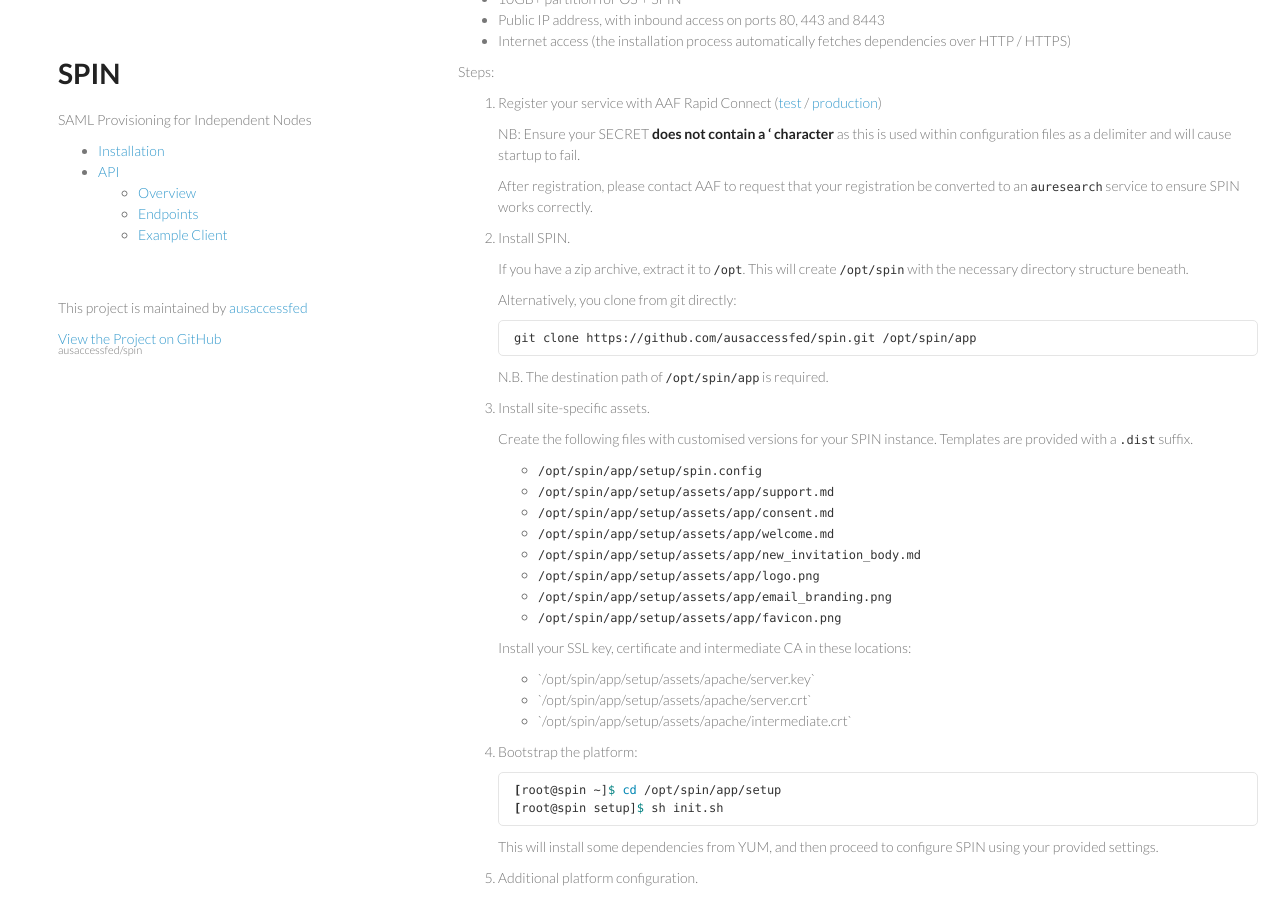
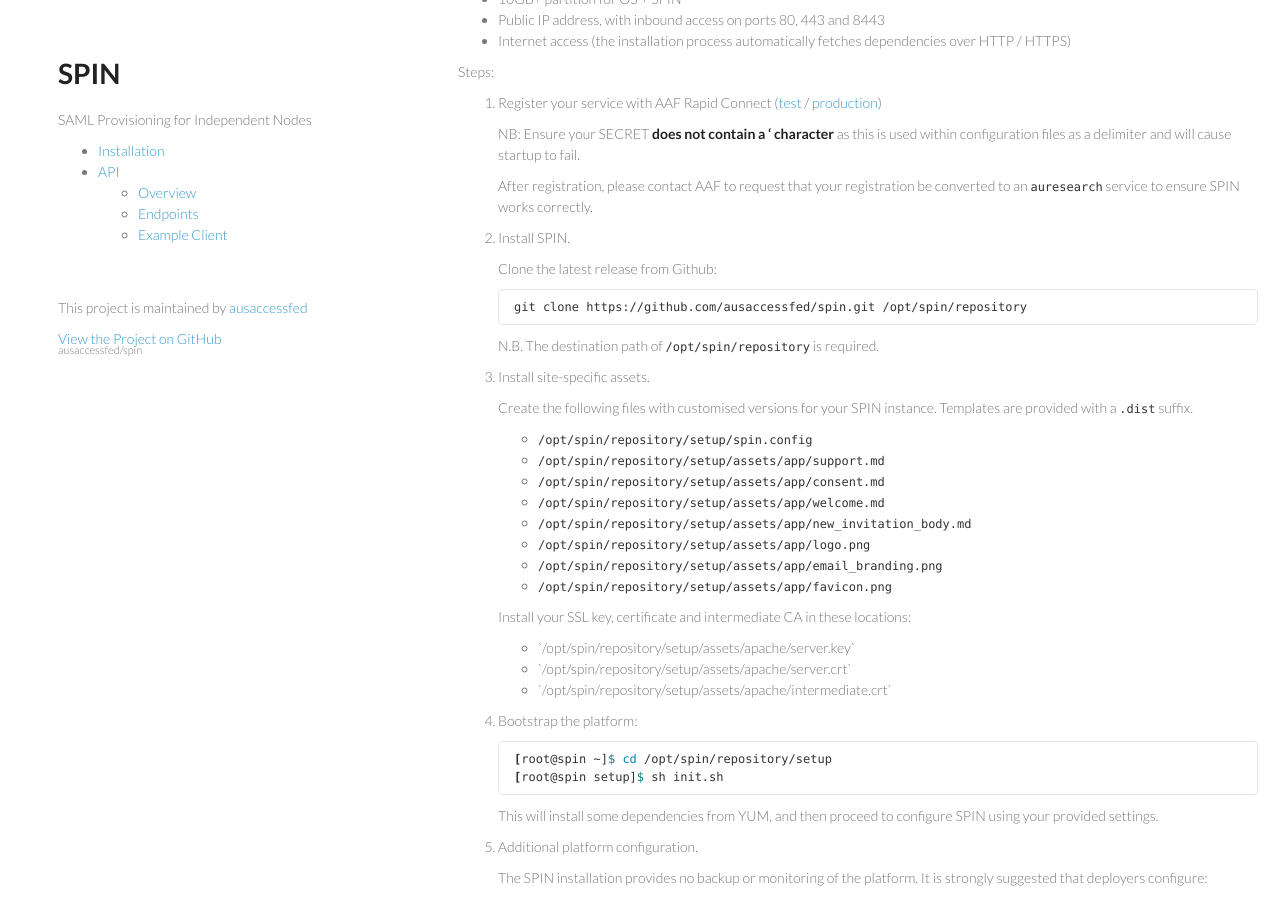
Before and after one commit to ausaccessfed/spin, a Jekyll site: the page built from index.md, in a window 1280 px wide and 900 px high, scrolled down 286 px. Built offline with Jekyll 4.4.1, drawn with Linux system fonts in a browser that asks for light colours; nearby versions of some CDN libraries; Markdown is read by kramdown in place of the engine named in the settings; some of the changed text lies outside the part shown.

Commit message:
Update website for public 1.0.0 release

````diff
--- a/index.md
+++ b/index.md
@@ -33,39 +33,37 @@ Steps:
 
 2.  Install SPIN.
 
-    If you have a zip archive, extract it to `/opt`. This will create `/opt/spin` with the necessary directory structure beneath.
-
-    Alternatively, you clone from git directly:
+    Clone the latest release from Github:
 
     ```bash
-    git clone https://github.com/ausaccessfed/spin.git /opt/spin/app
+    git clone https://github.com/ausaccessfed/spin.git /opt/spin/repository
     ```
-    N.B. The destination path of `/opt/spin/app` is required.
+    N.B. The destination path of `/opt/spin/repository` is required.
 
 3.  Install site-specific assets.
 
     Create the following files with customised versions for your SPIN instance.
     Templates are provided with a `.dist` suffix.
-      - `/opt/spin/app/setup/spin.config`
-      - `/opt/spin/app/setup/assets/app/support.md`
-      - `/opt/spin/app/setup/assets/app/consent.md`
-      - `/opt/spin/app/setup/assets/app/welcome.md`
-      - `/opt/spin/app/setup/assets/app/new_invitation_body.md`
-      - `/opt/spin/app/setup/assets/app/logo.png`
-      - `/opt/spin/app/setup/assets/app/email_branding.png`
-      - `/opt/spin/app/setup/assets/app/favicon.png`
+      - `/opt/spin/repository/setup/spin.config`
+      - `/opt/spin/repository/setup/assets/app/support.md`
+      - `/opt/spin/repository/setup/assets/app/consent.md`
+      - `/opt/spin/repository/setup/assets/app/welcome.md`
+      - `/opt/spin/repository/setup/assets/app/new_invitation_body.md`
+      - `/opt/spin/repository/setup/assets/app/logo.png`
+      - `/opt/spin/repository/setup/assets/app/email_branding.png`
+      - `/opt/spin/repository/setup/assets/app/favicon.png`
 
     Install your SSL key, certificate and intermediate CA in these locations:
       <ul>
-        <li>`/opt/spin/app/setup/assets/apache/server.key`</li>
-        <li>`/opt/spin/app/setup/assets/apache/server.crt`</li>
-        <li>`/opt/spin/app/setup/assets/apache/intermediate.crt`</li>
+        <li>`/opt/spin/repository/setup/assets/apache/server.key`</li>
+        <li>`/opt/spin/repository/setup/assets/apache/server.crt`</li>
+        <li>`/opt/spin/repository/setup/assets/apache/intermediate.crt`</li>
       </ul>
 
 4.  Bootstrap the platform:
 
     ```bash
-    [root@spin ~]$ cd /opt/spin/app/setup
+    [root@spin ~]$ cd /opt/spin/repository/setup
     [root@spin setup]$ sh init.sh
     ```
 
@@ -188,7 +186,7 @@ random CN for use with SPIN.
 To run the tool, execute the following command **as the `root` user**:
 
 ```
-/opt/spin/app/bin/api-ca sign
+/opt/spin/repository/bin/api-ca sign
 ```
 
 After pasting the CSR, the details will be printed out and confirmation
@@ -209,7 +207,7 @@ You'll require the value for CN for this certificate which was output on complet
 Example of retrieving correct CN value to create API account within SPIN
 
 ```
-$>/opt/spin/app/bin/api-ca sign
+$>/opt/spin/repository/bin/api-ca sign
 ...
 Do you wish to sign this request? (yes/no) yes
 ...
````
